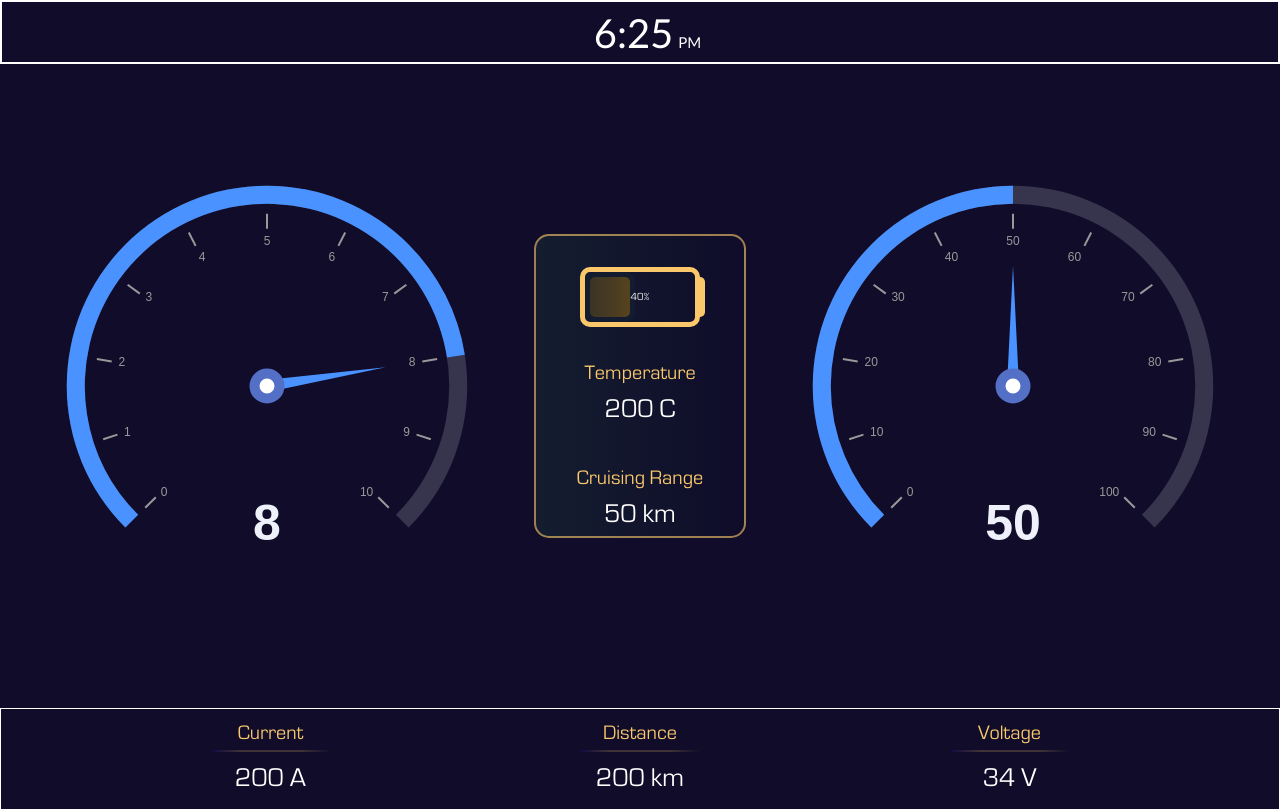
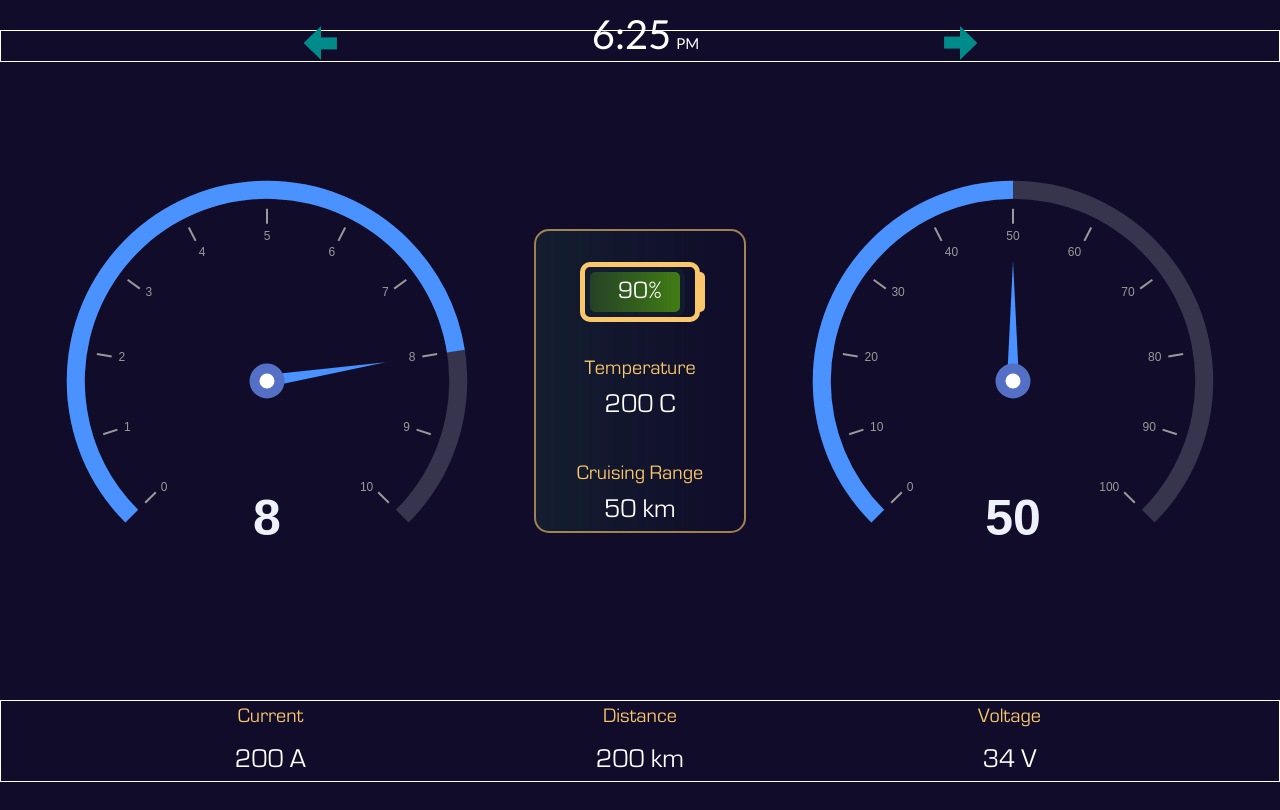
Before and after one commit to loaywaleed/mrt-dashboard, a website: page index.html in a window 1280 px wide. Drawn offline with nearby package versions, Linux system fonts and the light colour scheme.

Commit message:
added blinker arrows

```diff
--- a/css/battery.css
+++ b/css/battery.css
@@ -11,6 +11,7 @@
 #battery {
   display: flex;
   justify-content: center;
+  font-size: 2.3em;
 }
 
 .battery {
--- a/css/footer.css
+++ b/css/footer.css
@@ -6,7 +6,7 @@
 }
 
 footer {
-    height: 100px;
+    height: 80px;
     border: 1px solid white;
     width: calc(100% - 2px);
     display: flex;
--- a/css/header.css
+++ b/css/header.css
@@ -1,7 +1,7 @@
 header {
-  height: 60px;
+  height: 30px;
   width: calc(100% - 4px);
-  border: 2px solid white;
+  /* border: 2px solid white; */
   display: flex;
   justify-content: space-between;
   align-items: center;
@@ -10,7 +10,7 @@ header {
 
 .time-text {
   font-size: 40px;
-  margin-top: 7px;
+  margin-top: 10px;
   margin-left: 15px;
   font-weight: 500;
   font-family: 'Gill Sans', 'Gill Sans MT', Calibri, 'Trebuchet MS', sans-serif;
--- a/css/styles.css
+++ b/css/styles.css
@@ -1,8 +1,10 @@
+/* Gauges */
+
 .gauge-container {
   display: flex;
   justify-content: space-between;
   align-items: center;
-  height: calc(100% - 54px - 102px);
+  height: calc(100% - 54px - 108px);
 }
 
 .gauge {
@@ -10,6 +12,8 @@
   height: 100%;
 }
 
+
+/* Card */
 .card {
   width: 500px;
   height: 300px;
@@ -41,3 +45,63 @@
 .card-item p {
   font-size: 2.5em;
 }
+
+
+/* Blinkers */
+.blinkers {
+  display: flex;
+	border: 1px solid white;
+  flex-direction: row;
+  justify-content: space-around;
+  height: 30px;
+}
+
+
+.arrow-left {
+	position: relative;
+	height: 0px; width: 0px;
+	border: 12px solid;
+	border-color:
+		darkcyan
+		darkcyan
+		transparent
+		transparent;
+	transform: rotate(225deg);
+}
+
+.arrow-left:before {
+	content: '';
+	position: absolute;
+	top: 0px; right: 0px;
+	display: block;
+	height: 12px; width: 16px;
+	background-color: darkcyan;
+	transform:
+	rotate(-45deg)
+	translate(2px, 1px);
+}
+
+
+.arrow-right {
+	position: relative;
+	height: 0px; width: 0px;
+	border: 12px solid;
+	border-color:
+		darkcyan
+		darkcyan
+		transparent
+		transparent;
+	transform: rotate(45deg);
+}
+
+.arrow-right:before {
+	content: '';
+	position: absolute;
+	top: 0px; right: 0px;
+	display: block;
+	height: 12px; width: 16px;
+	background-color: darkcyan;
+	transform:
+	rotate(-45deg)
+	translate(2px, 1px);
+}
--- a/index.html
+++ b/index.html
@@ -13,6 +13,10 @@
   <header>
     <p class="time-text"><span id="time"></span><span class="time-sub-text" id="ampm"></span></p>
   </header>
+  <section id="blinkers" class="blinkers">
+			<div class="arrow-left"></div>
+      <div class="arrow-right"></div>
+  </section>
   <main class="gauge-container">
     <div id="container-1" class="gauge"></div>
       <div class="card">
@@ -25,7 +29,7 @@
         </div>
         <div class="card-item">
           <h2 id="range">Cruising Range</h2>
-          <p>50 km</p>
+          <p id="range">50 km</p>
         </div>
       </div>
     </div>
--- a/scripts/battery.js
+++ b/scripts/battery.js
@@ -10,6 +10,6 @@ const monitor = (battery) => {
   indicator.innerHTML = `${percent}%`;
 }
 
-const batteryLevel = 40
+const batteryLevel = 90
 
 monitor(batteryLevel);
```
